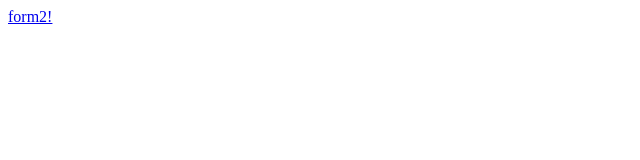
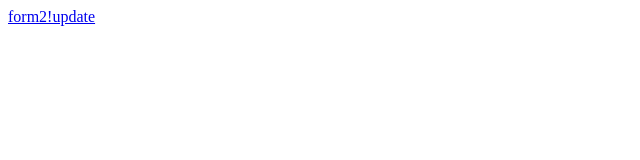
Before and after one commit to hirohana/aichat-openai, a Next.js app: page / in a window 1280 px wide. Shown: the top 160 px of the page, without its empty margins (0-640 px from the left). Built offline with nearby package versions, Linux system fonts and the light colour scheme.

Commit message:
ルートディレクトリのPage.tsxを変更

```diff
--- a/src/app/page.tsx
+++ b/src/app/page.tsx
@@ -1,5 +1,5 @@
 import Link from "next/link";
 
 export default function Home() {
-  return <Link href={"./form"}>form2!</Link>;
+  return <Link href={"./form"}>form2!update</Link>;
 }
```
